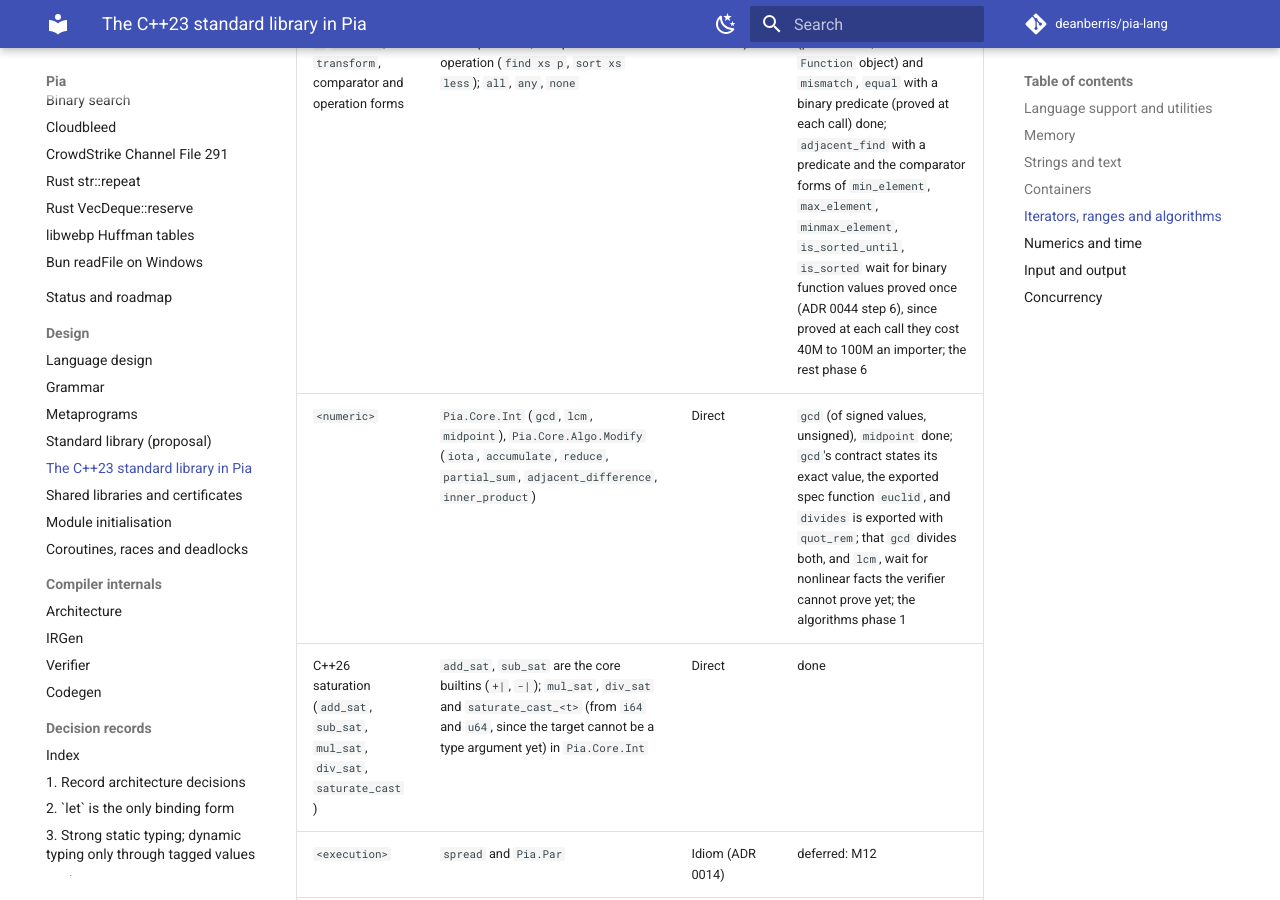
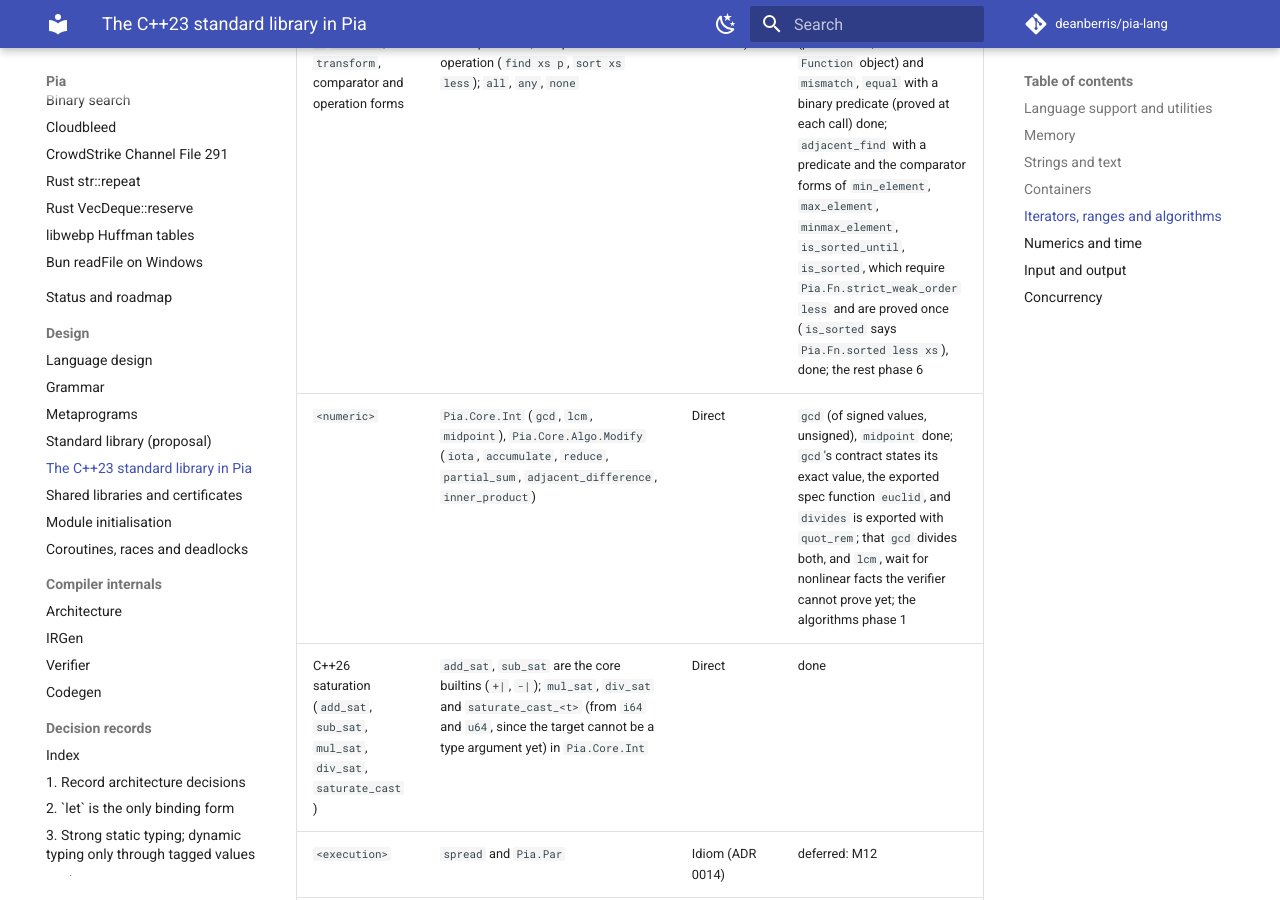
Before and after one commit to deanberris/pia-lang, an MkDocs documentation site: the page built from docs/cpp-std.md, in a window 1280 px wide and 900 px high, scrolled down 7954 px. Built offline with MkDocs 1.6.1 and Material for MkDocs 9.7.7, drawn with Linux system fonts in a browser that asks for light colours; comment, search, counter and statistics services are not loaded.

Commit message:
Search: comparator overloads with strict_weak_order; adjacent_find with a predicate
min_element, max_element, minmax_element (one pass: first smallest, last
largest), is_sorted_until and is_sorted take a comparator that must be
Pia.Fn's strict_weak_order, and are proved once over any such comparator
(ADR 0044, step 6); is_sorted says Pia.Fn.sorted less xs. adjacent_find
takes a binary predicate, stated with a recursive spec, no_pair, as the
value form is (an offset quantifier cost 112M). The value forms are
unchanged. tests/std/search_cmp_edges.pia calls them with `<`, `>` and
Pia.Core.Order's less, and search_run runs six. Search is 418 goals at
82M; the bench corpus gains lib/Pia/*.pia, so Pia.Fn's interface is there
for Search's import.

Co-Authored-By: Claude Opus 5.5 <noreply@anthropic.com>
Claude-Session: https://claude.ai/code/session_01SkMSatmEmJWiDnKdbSUoyG

```diff
--- a/docs/cpp-std.md
+++ b/docs/cpp-std.md
@@ -93,7 +93,7 @@ All containers are in `Pia.Mem` (#72) and take an allocator. Element access is `
 | `<algorithm>` sorting, binary search, heap | `Pia.Core.Algo.Sort`, `Pia.Core.Algo.Heap`; stable forms need an allocator | Direct | phase 1, phase 2 |
 | `<algorithm>` set operations | `Pia.Core.Algo.Set`, into `out` slices | Direct | phase 1 |
 | `<algorithm>` permutations | `Pia.Core.Algo.Perm` | Direct | phase 1 |
-| `<algorithm>` `_if` forms, `all_of`/`any_of`/`none_of`, `transform`, comparator and operation forms | no `_if` names: overloads of `find`, `count`, `remove`, `replace`, `copy`, `sort`, `accumulate` and the rest that take a predicate, comparator or operation (`find xs p`, `sort xs less`); `all`, `any`, `none` | Idiom: overloads (ADR 0040 section 6) | `Pia.Core.Algo.Search`'s `find`, `count`, `all`, `any`, `none` with a predicate (proved once, over a `Function` object) and `mismatch`, `equal` with a binary predicate (proved at each call) done; `adjacent_find` with a predicate and the comparator forms of `min_element`, `max_element`, `minmax_element`, `is_sorted_until`, `is_sorted` wait for binary function values proved once (ADR 0044 step 6), since proved at each call they cost 40M to 100M an importer; the rest phase 6 |
+| `<algorithm>` `_if` forms, `all_of`/`any_of`/`none_of`, `transform`, comparator and operation forms | no `_if` names: overloads of `find`, `count`, `remove`, `replace`, `copy`, `sort`, `accumulate` and the rest that take a predicate, comparator or operation (`find xs p`, `sort xs less`); `all`, `any`, `none` | Idiom: overloads (ADR 0040 section 6) | `Pia.Core.Algo.Search`'s `find`, `count`, `all`, `any`, `none` with a predicate (proved once, over a `Function` object) and `mismatch`, `equal` with a binary predicate (proved at each call) done; `adjacent_find` with a predicate and the comparator forms of `min_element`, `max_element`, `minmax_element`, `is_sorted_until`, `is_sorted`, which require `Pia.Fn.strict_weak_order less` and are proved once (`is_sorted` says `Pia.Fn.sorted less xs`), done; the rest phase 6 |
 | `<numeric>` | `Pia.Core.Int` (`gcd`, `lcm`, `midpoint`), `Pia.Core.Algo.Modify` (`iota`, `accumulate`, `reduce`, `partial_sum`, `adjacent_difference`, `inner_product`) | Direct | `gcd` (of signed values, unsigned), `midpoint` done; `gcd`'s contract states its exact value, the exported spec function `euclid`, and `divides` is exported with `quot_rem`; that `gcd` divides both, and `lcm`, wait for nonlinear facts the verifier cannot prove yet; the algorithms phase 1 |
 | C++26 saturation (`add_sat`, `sub_sat`, `mul_sat`, `div_sat`, `saturate_cast`) | `add_sat`, `sub_sat` are the core builtins (`+|`, `-|`); `mul_sat`, `div_sat` and `saturate_cast_<t>` (from `i64` and `u64`, since the target cannot be a type argument yet) in `Pia.Core.Int` | Direct | done |
 | `<execution>` | `spread` and `Pia.Par` | Idiom (ADR 0014) | deferred: M12 |
```
Also changed, not shown: 10 other files.
